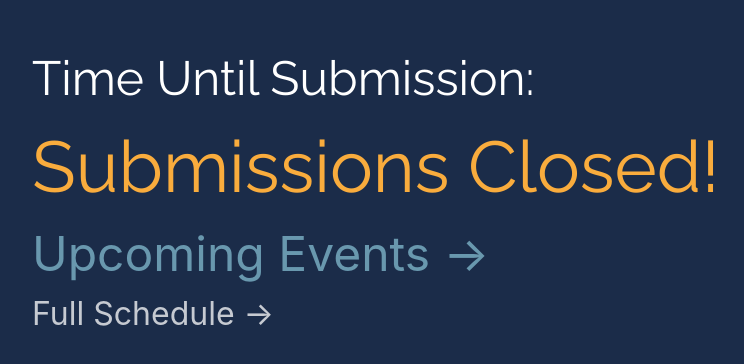
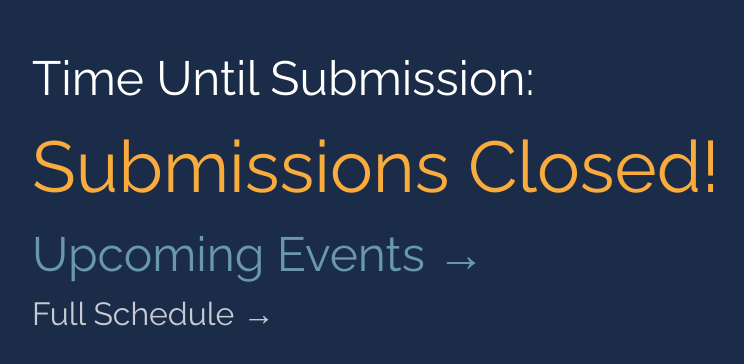
Before and after one commit to sigmahacks/timer, a website: page index.html in a window 1280 px wide. Shown: the part 214-578 px from the top of the page, without its empty margins (53-797 px from the left). Drawn offline with nearby package versions, Linux system fonts and the light colour scheme.

Commit message:
Standardize font across pages

```diff
--- a/index.html
+++ b/index.html
@@ -13,6 +13,11 @@
             font-family: 'Raleway';
             src: url('../Raleway') format('truetype');
             font-size: 10rem;
+        }
+
+        a {
+            font-family: 'Raleway';
+            src: url('../Raleway') format('truetype');
         }
 
         input {
```
